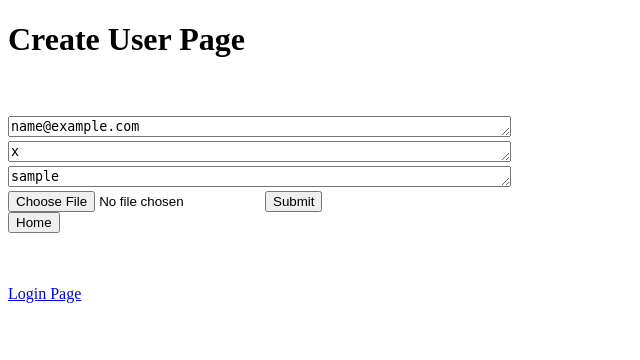
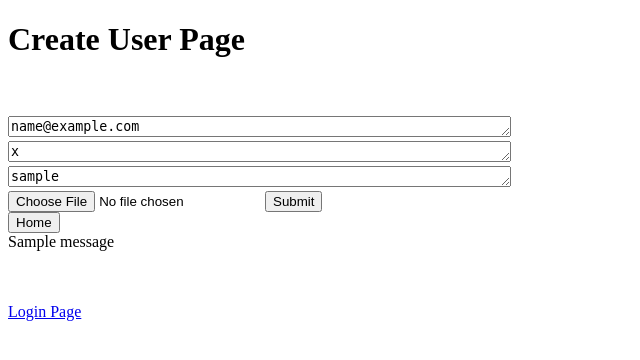
Before and after one commit to zliong/crypto-program5, a Flask app: template templates/create_user.html in a window 1280 px wide. Shown: the top 360 px of the page, without its empty margins (0-640 px from the left). Run offline with Flask 2, Linux system fonts and the light colour scheme; the template is opened without the code that fills it: most values are stand-ins (such as "Sample title", 1, 10 or a date in 2020); one stand-in notice (Sample message) is shown; parts of the project's set-up code (start-up, migrations or seed data) failed here and were passed over.

Commit message:
Update create_user.html

```diff
--- a/templates/create_user.html
+++ b/templates/create_user.html
@@ -21,7 +21,16 @@
         <form action = "" method="POST">
             <input type="submit" name="home" value="Home">
         </form>
-
+        {% with messages = get_flashed_messages() %}
+        {% if messages %}
+        {% for message in messages %}
+            <div class="alert alert-warning alert-dismissible" role="alert">
+                <span>{{ message }}</span>
+            </div>
+        {% endfor %}
+        {% endif %}
+        {% endwith %}
+        {% block body %} {% endblock %}
 
 <br><br>
 <p><a href="{{url_for('home_page')}}">Login Page</a></p>
```
